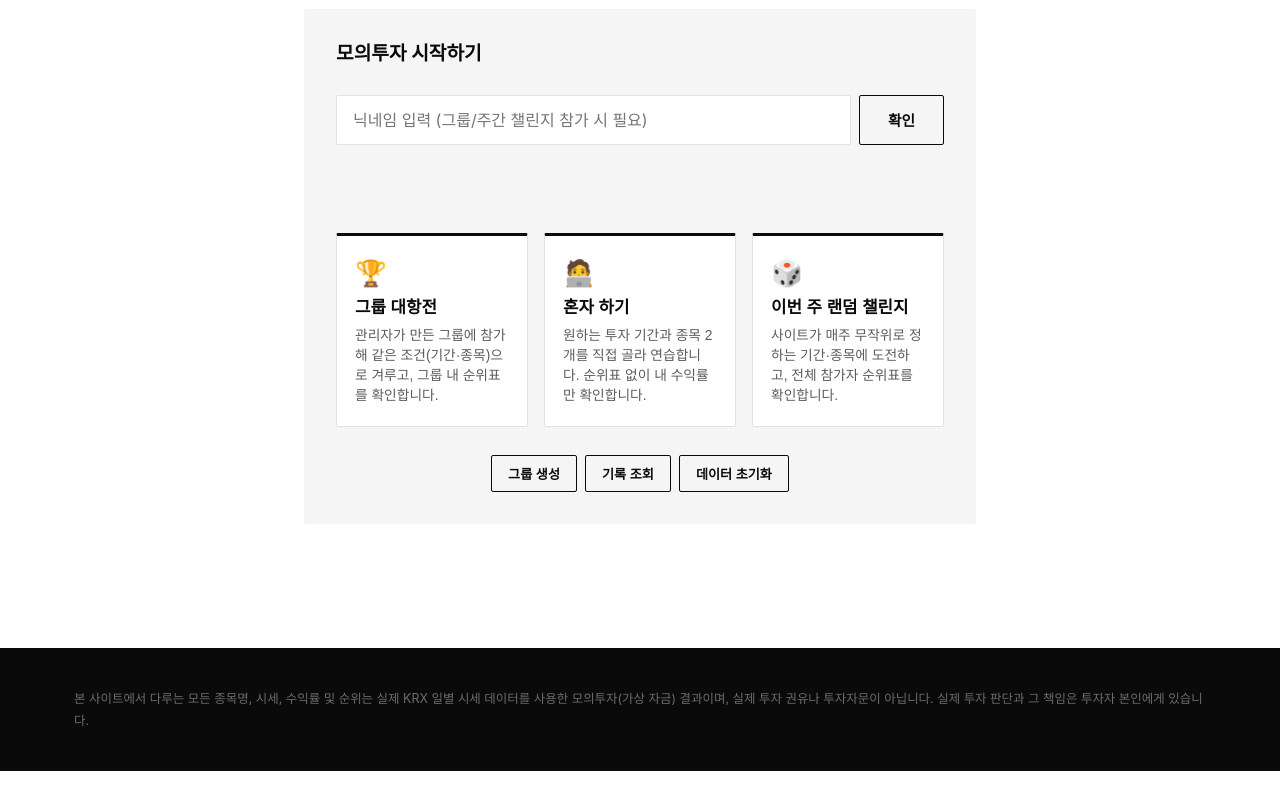
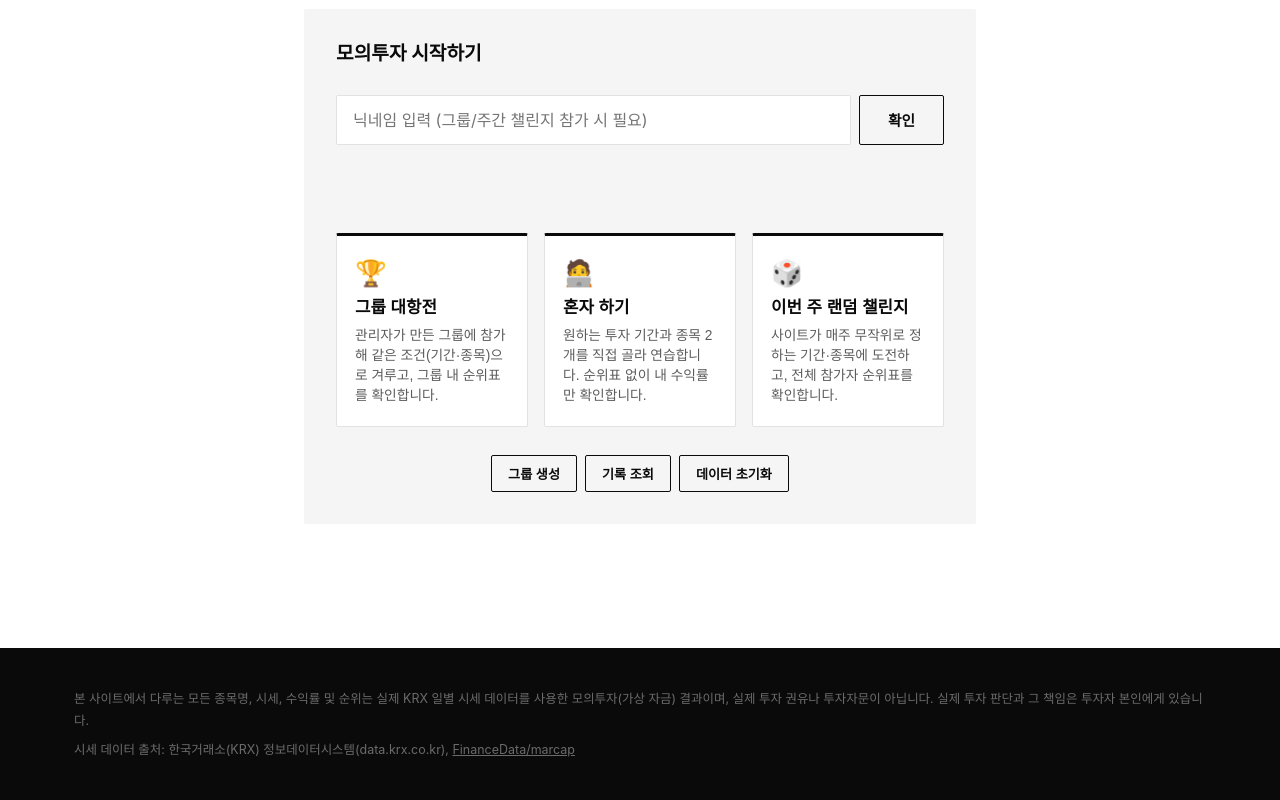
Before and after one commit to HyeonSooJ/thehunters-mockinvest, a plain HTML site: page index.html in a window 1280 px wide. Shown: the part 457-1257 px from the top of the page. Before the commit the page ends 1228 px from the top, so only its background shows below. Drawn offline with Linux system fonts and the light colour scheme.

Commit message:
시세 데이터 출처(KRX/FinanceData-marcap) 표기 추가
Co-Authored-By: Claude Sonnet 5 <noreply@anthropic.com>
Claude-Session: https://claude.ai/code/session_016MVqhvbaFXwXYR1uJ7cqaz

```diff
--- a/index.html
+++ b/index.html
@@ -49,6 +49,7 @@
 <footer class="footer">
   <div class="container footer-inner-wrap">
     <p class="disclaimer">본 사이트에서 다루는 모든 종목명, 시세, 수익률 및 순위는 실제 KRX 일별 시세 데이터를 사용한 모의투자(가상 자금) 결과이며, 실제 투자 권유나 투자자문이 아닙니다. 실제 투자 판단과 그 책임은 투자자 본인에게 있습니다.</p>
+    <p class="disclaimer">시세 데이터 출처: 한국거래소(KRX) 정보데이터시스템(data.krx.co.kr), <a href="https://github.com/FinanceData/marcap" target="_blank" rel="noopener">FinanceData/marcap</a></p>
   </div>
 </footer>
 
--- a/styles.css
+++ b/styles.css
@@ -213,4 +213,7 @@ table.leaderboard tr.clickable:hover { background: var(--color-up-bg); }
 }
 
 .footer { background: var(--color-black); color: #9a9a9a; padding: 40px 0; }
-.disclaimer { font-size: 0.78rem; color: #6b6b6b; line-height: 1.7; margin: 0; }
+.disclaimer { font-size: 0.78rem; color: #6b6b6b; line-height: 1.7; margin: 0 0 8px; }
+.disclaimer:last-child { margin-bottom: 0; }
+.disclaimer a { text-decoration: underline; }
+.disclaimer a:hover { color: #fff; }
```
Also changed, not shown: 1 other file.
